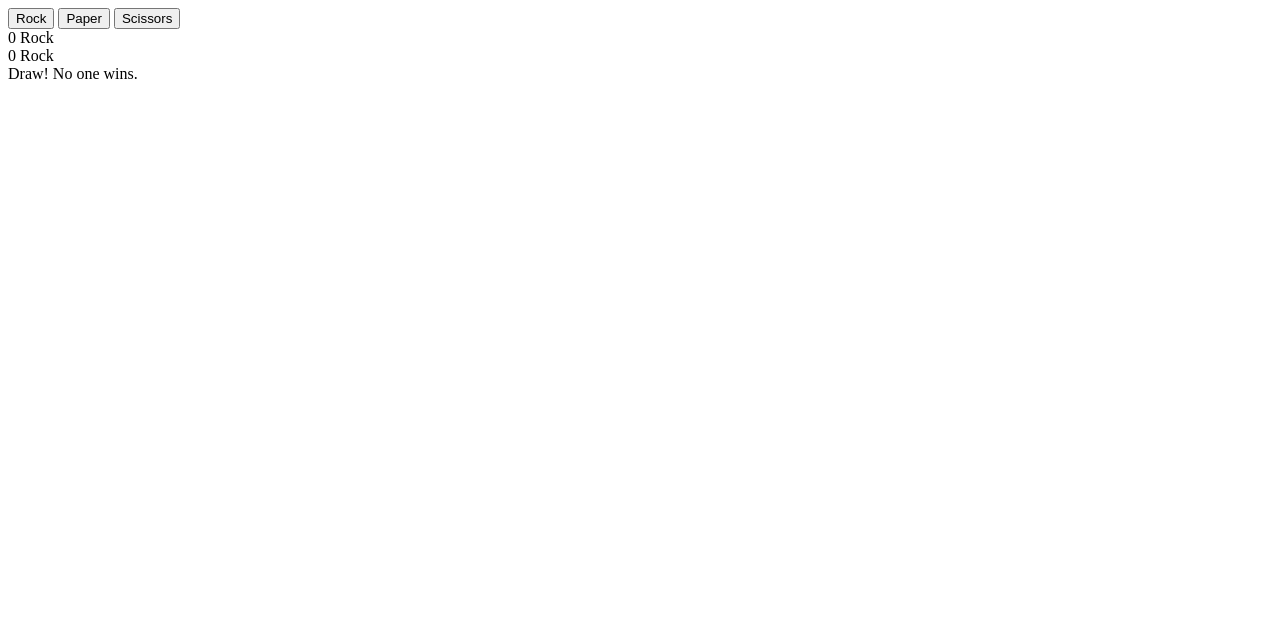
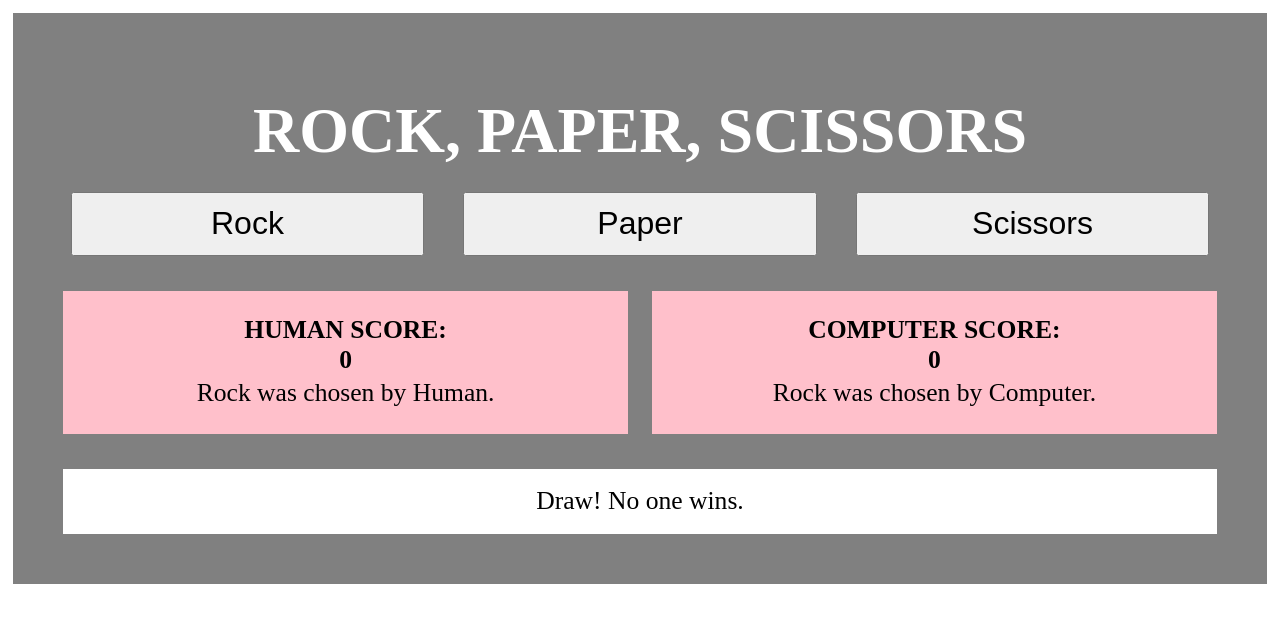
Before and after one commit to r0mrsom/odin-rock-paper-scissors, a plain HTML site: page index.html in a window 1280 px wide. Both pictures are taken after a click on the button "Rock". Drawn offline with Linux system fonts and the light colour scheme.

Commit message:
Add style.css, modify index.html and style.css to accommodate style.css

```diff
--- a/index.html
+++ b/index.html
@@ -3,20 +3,25 @@
     <head>
         <meta charset="UTF-8">
         <title>Rock Paper Scissors</title>
+        <link rel="stylesheet" href="./style.css">
     </head>
 
     <body>
-        <button id="Rock">Rock</button>
-        <button id="Paper">Paper</button>
-        <button id="Scissors">Scissors</button>
+        <h1>ROCK, PAPER, SCISSORS</h1>
+
+        <div class="buttons">
+            <button id="Rock">Rock</button>
+            <button id="Paper">Paper</button>
+            <button id="Scissors">Scissors</button>
+        </div>
 
         <div class="choices">
             <div class = "human">
-                <span id="scoreHuman"></span>
+                <h4>HUMAN SCORE: <span id="scoreHuman"></span></h4>
                 <span id="humanSelection"></span>
             </div>
             <div class = "computer">
-                <span id="scoreComputer"></span>
+                <h4>COMPUTER SCORE: <span id="scoreComputer"></span></h4>
                 <span id="computerSelection"></span>
             </div>
         </div>
--- a/script.js
+++ b/script.js
@@ -4,16 +4,19 @@ let gameNumber = 0;
 let humanChoice;
 let message = "";
 
+const documentContainer = document.querySelector("body");
 const button = document.querySelectorAll("button");
 const humanTally = document.querySelector("#scoreHuman");
 const computerTally = document.querySelector("#scoreComputer");
 const humanSelected = document.querySelector("#humanSelection");
 const computerSelected = document.querySelector("#computerSelection");
 const promptMessage = document.querySelector("#prompt");
+const humanContainer = document.querySelector(".human");
+const computerContainer = document.querySelector(".computer");
 
+promptMessage.textContent = "Welcome to the game! Select from rock, paper and scissors."
 humanTally.textContent = humanScore;
 computerTally.textContent = computerScore;
-promptMessage.textContent = "Welcome to the game! Select from rock, paper and scissors."
 
 
 function getComputerChoice() {
@@ -31,10 +34,40 @@ function getComputerChoice() {
 
 button.forEach((item) => {
     item.addEventListener("click", (e) => {
-        humanChoice = e.target.id;
-        gameNumber += 1;
-        console.log(`humanChoice after: ${humanChoice} \n Game Number: ${gameNumber}`);
-        playRound(humanChoice, getComputerChoice())
+
+
+        if (humanScore < 5 && computerScore < 5) {
+            console.log(true)
+            humanChoice = e.target.id;
+            playRound(humanChoice, getComputerChoice())
+            gameNumber += 1;
+            console.log(`humanChoice after: ${humanChoice} \n Game Number: ${gameNumber}\nhumanScore: ${humanScore}\ncomputerScore: ${computerScore}`);
+
+            if (humanScore == 5 || computerScore == 5) {
+                const restart = document.createElement("button");
+                restart.textContent = "restart";
+                restart.style.fontSize = "2vw";
+                restart.style.display = "block"
+                restart.style.margin = "0 auto"
+                restart.style.padding = "1%";
+                documentContainer.appendChild(restart);
+
+                restart.addEventListener("click", () => {
+                    humanScore = 0;
+                    computerScore = 0;
+                    gameNumber = 0;
+                    message = "";
+
+                    promptMessage.textContent = "Welcome to the game! Select from rock, paper and scissors."
+                    humanTally.textContent = humanScore;
+                    computerTally.textContent = computerScore;
+                    restart.remove();
+                })
+            }
+        }
+        else {
+
+        }
     })
 })
 
@@ -44,6 +77,7 @@ function getHumanChoice() {
     return humanChoice;
 };
 */
+
 
 function playRound(humanChoice, computerChoice) {
     let computerIncrement = 0;
@@ -73,8 +107,9 @@ function playRound(humanChoice, computerChoice) {
         }
     }
 
-    humanSelected.textContent = humanChoice;
-    computerSelected.textContent = computerChoice;
+
+    humanSelected.textContent = humanChoice + " was chosen by Human.";
+    computerSelected.textContent = computerChoice + " was chosen by Computer.";
 
     roundWinner(humanIncrement, computerIncrement, humanChoice, computerChoice);
 
@@ -91,57 +126,29 @@ function roundWinner(humanIncrement, computerIncrement, humanChoice, computerCho
     if (humanIncrement == 1) {
         message = `You Win! ${humanChoice[0].toUpperCase() + humanChoice.slice(1)} destroys ${computerChoice[0].toUpperCase() + computerChoice.slice(1)}.`;
         humanScore += 1;
+        humanContainer.style.backgroundColor = 'skyblue';
+        computerContainer.style.backgroundColor = 'white';
     }
     else if (computerIncrement == 1) {
         message = `You Lose! ${humanChoice[0].toUpperCase() + humanChoice.slice(1)} defeated by ${computerChoice[0].toUpperCase() + computerChoice.slice(1)}.`;
         computerScore += 1;
+        humanContainer.style.backgroundColor = 'white';
+        computerContainer.style.backgroundColor = 'skyblue';
     }
-    else (
-        message = `Draw! No one wins.`
-    )
-
-    console.log(`Human: ${humanScore}, Computer: ${computerScore}`);
-    console.log("");
+    else {
+        message = "Draw! No one wins."
+        humanContainer.style.backgroundColor = 'pink';
+        computerContainer.style.backgroundColor = 'pink';
+    }
 }
 
 function gameOver() {
     if (humanScore == 5) {
-        message = "GAME OVER! HUMAN WINS";
+        message = "GAME OVER! HUMAN WINS.";
     }
 
     else if (computerScore == 5) {
-        message = "GAME OVER! COMPUTER WINS"
+        message = "GAME OVER! COMPUTER WINS."
     }
     promptMessage.textContent = message;
 }
-
-/* ---- FUNCTION FOR 5 Games
-function playGame() {
-
-    for (let i = 0; i < 5; i++) {
-
-        const humanSelection = getHumanChoice();
-        const computerSelection = getComputerChoice();
-
-        playRound(humanSelection, computerSelection);
-    }
-
-    if(humanScore > computerScore) {
-        console.log("Human Wins!");
-        console.log(`Final Score --> Human: ${humanScore}, Computer: ${computerScore}`);
-    }
-
-    else if (humanScore < computerScore) {
-        console.log("Computer Wins!");
-        console.log(`Final Score --> Human: ${humanScore}, Computer: ${computerScore}`);
-    }
-
-    else {
-        console.log("Human and Computer Tied!");
-        console.log(`Final Score --> Human: ${humanScore}, Computer: ${computerScore}`);
-    }
-}
-*/
-
-
-//playGame();
--- /dev/null
+++ b/style.css
@@ -0,0 +1,77 @@
+html {
+    background-color: white;
+}
+
+body {
+    background-color: gray;
+    margin: 1%;
+    padding: 3%;
+}
+
+h1 {
+    color: white;
+    text-align: center;
+    margin-bottom: 2%;
+    font-size: 5vw;
+}
+
+.buttons {
+    display: flex;
+    justify-content: space-around;
+    align-items: center;
+    margin-bottom: 2%;
+}
+
+.choices {
+    display: flex;
+    flex-direction: row;
+    align-items: center;
+    justify-content: space-around;
+    margin-bottom: 2%;
+}
+
+.human,
+.computer {
+    background-color: white;
+    width: 50%;
+    display: flex;
+    flex-direction: column;
+    align-items: center;
+    margin: 1%;
+    padding: 2%;
+    text-align: center;
+}
+
+h4 {
+    margin: 0;
+    font-size: 2vw;
+}
+
+span {
+    font-size: 2vw;
+    margin: 0.5%
+}
+
+.message {
+    display: flex;
+    flex-direction: row;
+    font-size: 3vw;
+    align-items: center;
+    justify-content: center;
+    margin: 2vw;
+}
+
+
+.message {
+    text-align: center;
+    margin: 1%;
+    padding: 1%;
+    background-color: white;
+}
+
+
+.buttons button {
+    padding: 1%;
+    width: 30%;
+    font-size: 2.5vw;
+}
```
